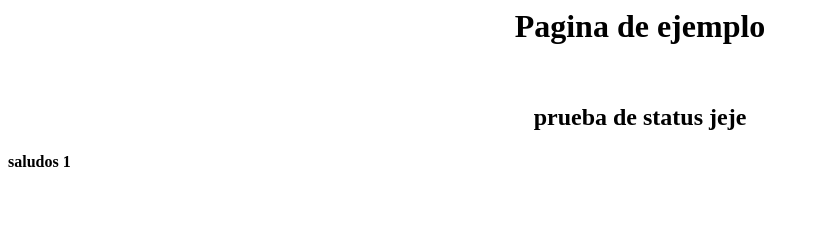
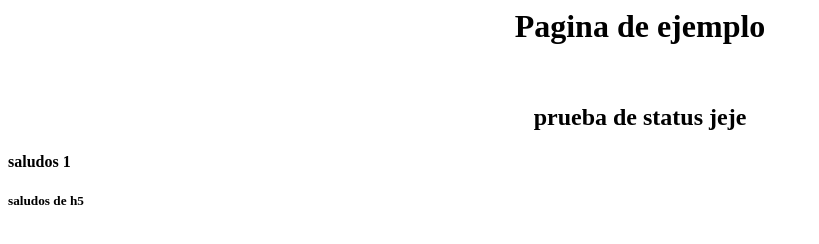
Before and after one commit to sergiodrcn/PruebaGit, a plain HTML site: page index.html in a window 1280 px wide. Shown: the whole page, without its empty margins (0-819 px from the left). Drawn offline with Linux system fonts and the light colour scheme.

Commit message:
adicion de etiqueta h5 tambien fuera del center

```diff
--- a/index.html
+++ b/index.html
@@ -10,5 +10,6 @@
 <h2>prueba de status jeje</h2>
 </center>
 <h4>saludos 1</h4>
+<h5>saludos de h5</h5>
 </body>
 </html>
```
